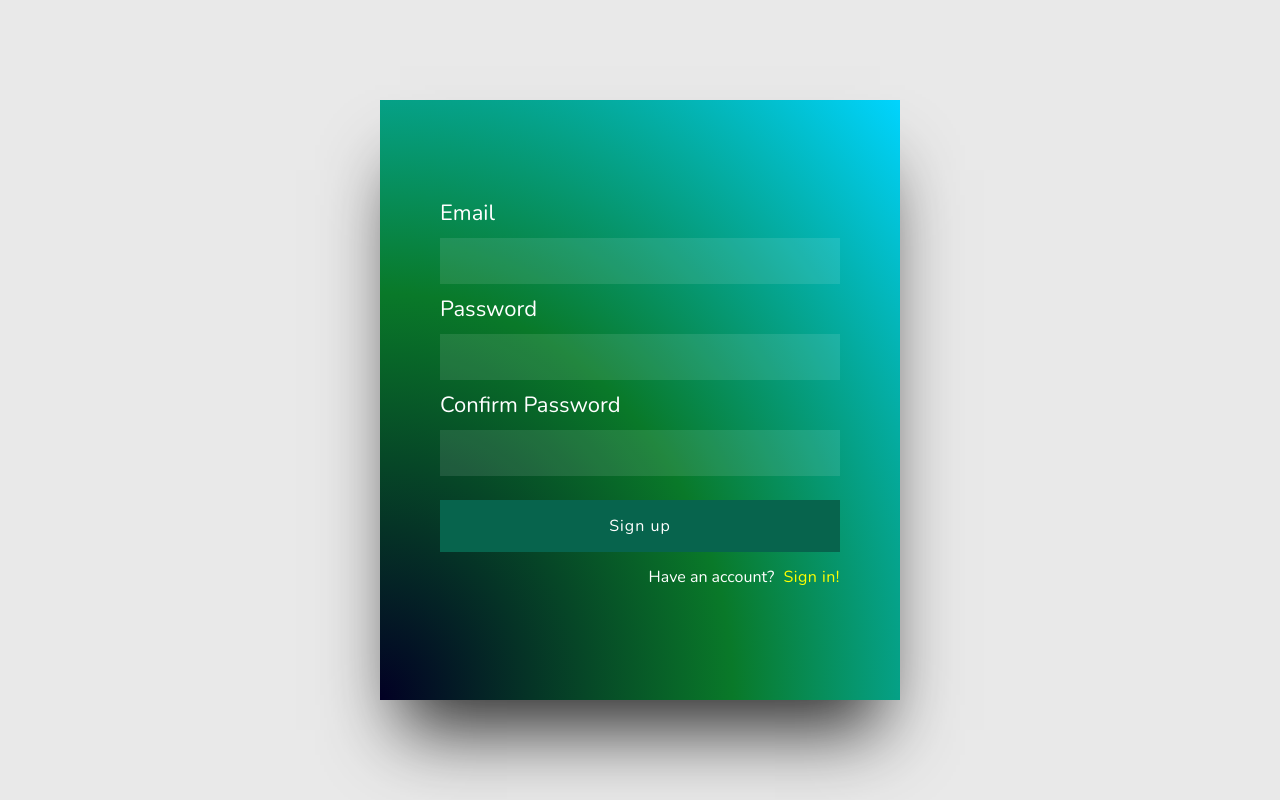
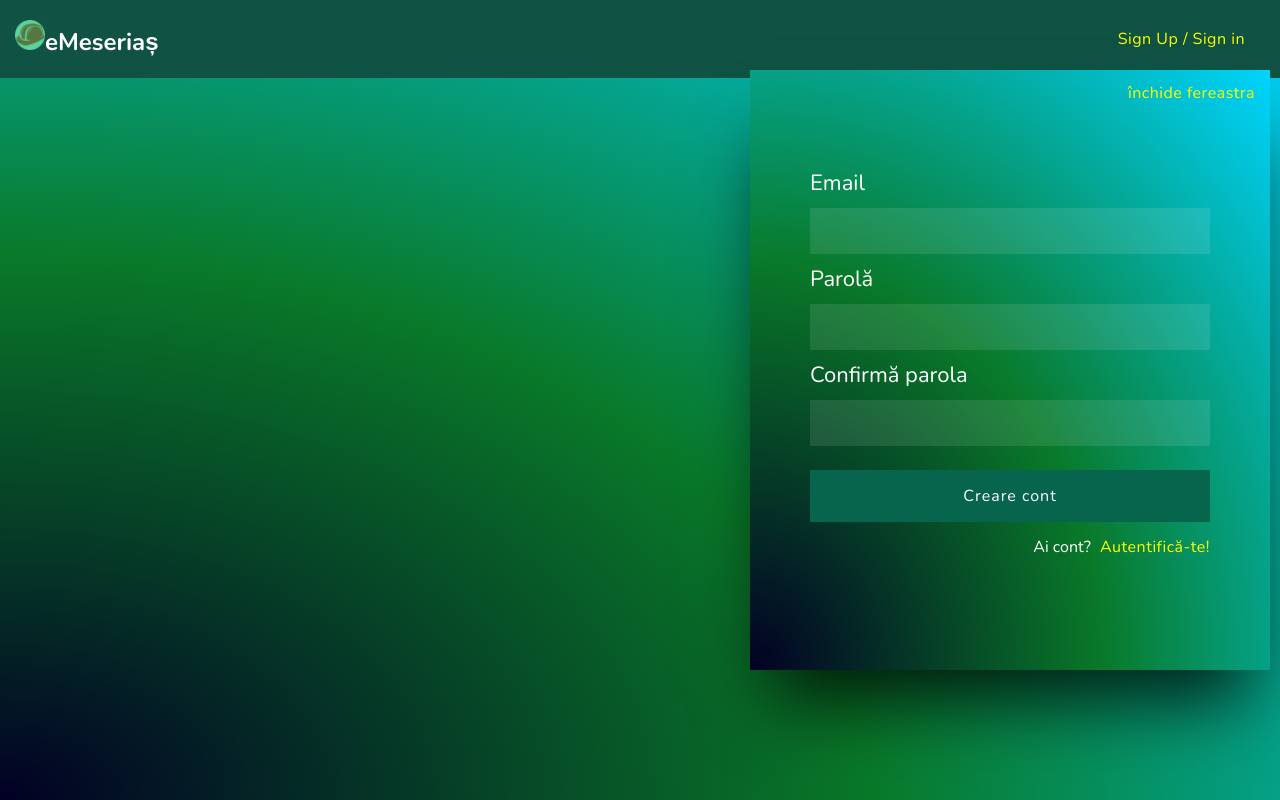
Before and after one commit to sergiuf136/eMeserias, a React (Create React App) app: page / in a window 1280 px wide. Built offline with nearby package versions, Linux system fonts and the light colour scheme; no server answers.

Commit message:
am adaugat sign up peste hero

```diff
--- a/package.json
+++ b/package.json
@@ -9,7 +9,9 @@
     "react": "^17.0.2",
     "react-dom": "^17.0.2",
     "react-scripts": "4.0.3",
-    "web-vitals": "^1.1.1"
+    "web-vitals": "^1.1.1",
+    "firebase-admin": "^8.0.0",
+    "firebase-functions": "^3.1.0"
   },
   "scripts": {
     "start": "react-scripts start",
--- a/public/index.html
+++ b/public/index.html
@@ -19,7 +19,6 @@
       Notice the use of %PUBLIC_URL% in the tags above.
       It will be replaced with the URL of the `public` folder during the build.
       Only files inside the `public` folder can be referenced from the HTML.
-
       Unlike "/favicon.ico" or "favicon.ico", "%PUBLIC_URL%/favicon.ico" will
       work correctly both with client-side routing and a non-root public URL.
       Learn how to configure a non-root public URL by running `npm run build`.
@@ -34,10 +33,8 @@
     <!--
       This HTML file is a template.
       If you open it directly in the browser, you will see an empty page.
-
       You can add webfonts, meta tags, or analytics to this file.
       The build step will place the bundled scripts into the <body> tag.
-
       To begin the development, run `npm start` or `yarn start`.
       To create a production bundle, use `npm run build` or `yarn build`.
     -->
--- a/src/App.js
+++ b/src/App.js
@@ -1,6 +1,6 @@
-import React, { useState, useEffect} from "react";
+import React, { useState, useEffect } from "react";
 import fire from './fire';
-import './App.css';
+import './App2.css';
 import Login from './Login';
 import Hero from './Hero';
 
@@ -11,10 +11,13 @@
   const [emailError, setEmailError] = useState('');
   const [passwordError, setPasswordError] = useState('');
   const [hasAccount, setHasAccount] = useState(false);
+  const [confirmPassword, setConfirmPassword] = useState();
+  const [showAuth, setShowAuth] = useState(true);
 
   const clearInputs = () => {
     setEmail('');
     setPassword('');
+    setConfirmPassword('');
   }
 
   const clearErrors = () => {
@@ -28,7 +31,7 @@
       .auth()
       .signInWithEmailAndPassword(email, password)
       .catch(err => {
-        switch(err.code){
+        switch (err.code) {
           case "auth/invalid-email":
           case "auth/user-disabled":
           case "auth/user-not-found":
@@ -50,7 +53,7 @@
       .auth()
       .createUserWithEmailAndPassword(email, password)
       .catch(err => {
-        switch(err.code){
+        switch (err.code) {
           case "auth/email-already-in-use":
           case "auth/invalid-email":
             setEmailError(err.message);
@@ -63,6 +66,16 @@
       });
   }
 
+  const handleSubmit = () => {
+    // perform all neccassary validations
+    if (password !== confirmPassword) {
+      alert("Parolele nu se potrivesc!");
+    } else {
+      // make API call
+      handleSignup();
+    }
+  }
+
   const handleLogout = () => {
     fire.auth().signOut();
   }
@@ -73,7 +86,7 @@
         clearInputs();
         setUser(user);
       } else {
-      setUser("");
+        setUser("");
       }
     })
   }
@@ -85,11 +98,16 @@
 
   return (
     <div className="App">
-      {user ? (
-        <Hero handleLogout={handleLogout}/>
-      ) : (
-        <Login
-          email={email}
+      {user ? (<
+        Hero handleLogout={handleLogout}
+      />
+      ) : ( <>
+        <Hero handleLogout={handleLogout}
+        showAuth={showAuth}
+        setShowAuth={setShowAuth}
+        user={user}
+        />
+        <Login email={email}
           setEmail={setEmail}
           password={password}
           setPassword={setPassword}
@@ -99,12 +117,16 @@
           setHasAccount={setHasAccount}
           emailError={emailError}
           passwordError={passwordError}
+          confirmPassword={confirmPassword}
+          setConfirmPassword={setConfirmPassword}
+          handleSubmit={handleSubmit}
+          showAuth={showAuth}
+          setShowAuth={setShowAuth}
         />
+        </>
       )}
-
-
-    </div>
-  );
+      </div>
+    );
 }
 
 export default App;
--- /dev/null
+++ b/src/App2.css
@@ -0,0 +1,177 @@
+* {
+    box-sizing: border-box;
+    margin: 0;
+    padding: 0;
+    font-family: "Nunito", sans-serif;
+}
+
+button {
+    border: none;
+    outline: none;
+    width: 100%;
+    padding: 15px 0;
+    color: #fff;
+    font-size: 16px;
+    letter-spacing: 1px;
+    background: #07644d;
+    cursor: pointer;
+}
+
+.button {
+    transition-duration: 0.4s;
+}
+
+.button:hover {
+    background: #013024;
+}
+
+.login {
+    width: 100%;
+    min-height: 100vh;
+    padding: 0 20px;
+    background: #e9e9e9;
+    display: flex;
+}
+
+.loginContainer {
+    position: fixed;
+    top: 70px;
+    right: 10px;
+    padding: 60px;
+    margin: auto;
+    width: 100%;
+    max-width: 520px;
+    min-height: 600px;
+    display: flex;
+    flex-direction: column;
+    justify-content: center;
+    background: radial-gradient( ellipse at left bottom, rgba(2, 0, 36, 1) 0%, rgba(9, 121, 41, 1) 48%, rgba(0, 212, 255, 1) 100%);
+    box-shadow: 0 50px 70px -20px rgba(0, 0, 0, 0.8);
+}
+
+.loginContainer #close {
+    position: inherit;
+    top: inherit;
+    right: inherit;
+    margin-top: 10px;
+    margin-right: 10px;
+    text-align: right;
+    color: yellow;
+    float: right;
+    font-weight: 500;
+    letter-spacing: 0.5px;
+    margin-left: 5px;
+    padding:2px 5px;
+    cursor: pointer;
+    transition: all 200ms ease-in-out;
+}
+
+.loginContainer #close:hover {
+    float: right;
+    cursor: pointer;
+    float: right;
+    padding:2px 5px;
+    background:rgb(2, 54, 47);
+    color:#fff;
+}
+
+.loginContainer label {
+    color: white;
+    margin: 14px 0;
+    display: block;
+    font-size: 22px;
+    line-height: 1;
+}
+
+.loginContainer input {
+    width: 100%;
+    border: none;
+    outline: none;
+    font-size: 19px;
+    padding: 10px;
+    background: rgba(255, 255, 255, 0.1);
+    color: #fff;
+    letter-spacing: 1px;
+}
+
+.loginContainer .btnContainer {
+    width: 100%;
+    padding: 24px 0;
+}
+
+.loginContainer .btnContainer p {
+    margin: 14px 0 0 0;
+    text-align: right;
+    color: #fff;
+}
+
+.loginContainer .btnContainer p span {
+    color: yellow;
+    font-weight: 500;
+    letter-spacing: 0.5px;
+    margin-left: 5px;
+    cursor: pointer;
+    transition: all 400ms ease-in-out;
+}
+
+.loginContainer .btnContainer p span:hover {
+    color: red;
+}
+
+.loginContainer .errorMsg {
+    color: red;
+    font-size: 16px;
+}
+
+.hero {
+    width: 100%;
+    min-height: 100vh;
+    background: radial-gradient( ellipse at left bottom, rgb(2, 0, 36) 0%, rgba(9, 121, 41, 1) 48%, rgba(0, 212, 255, 1) 100%);
+}
+
+.hero #signUp{
+    color: yellow;
+    float: right;
+    font-weight: 500;
+    letter-spacing: 0.5px;
+    margin-left: 5px;
+    padding:2px 5px;
+    cursor: pointer;
+    transition: all 200ms ease-in-out;
+}
+
+.hero #signUp:hover {
+    float: right;
+    cursor: pointer;
+    float: right;
+    padding:2px 5px;
+    background:rgb(2, 54, 47);
+    color:#fff;
+}
+
+.hero nav {
+    position: relative;
+    background: #105344;
+    width: 100%;
+    padding-left: 15px;
+    padding-right: 30px;
+    padding-bottom: 20px;
+    padding-top: 20px;
+    display: flex;
+    align-items: center;
+    justify-content: space-between;
+}
+
+.hero nav h2 {
+    color: #fff;
+}
+
+.hero nav button {
+    width: 86px;
+    padding: 8px 0;
+    background: #00b982;
+}
+
+.hero nav button:hover {
+    background-color: #007e41;
+}
--- a/src/Hero.js
+++ b/src/Hero.js
@@ -1,17 +1,28 @@
 import React from 'react';
 
-const Hero = ({handleLogout}) => {
+const Hero = ({ handleLogout, showAuth, setShowAuth, user }) => {
 
-    return(
+    if (user === '')
+        return (
             <section className="hero">
                 <nav>
+                    <h2><img src="icon2.png" alt="eMeserias Logo" width="30" height="30" />eMeseriaș</h2>
+                    <p id="signUp" onClick={() => setShowAuth(!showAuth)}> Sign Up / Sign in </p>
+                </nav>
 
-                <h2><img src="icon2.png" alt="eMeserias Logo" width="30" height="30"/>eMeseriaș</h2>
+            </section>
+        )
+    else
+        return (
+            <section className="hero">
+                <nav>
+                    <h2><img src="icon2.png" alt="eMeserias Logo" width="30" height="30" />eMeseriaș</h2>
                     <button onClick={handleLogout}>Logout</button>
                 </nav>
 
             </section>
         )
+
 }
 
 export default Hero;
--- a/src/Login.js
+++ b/src/Login.js
@@ -2,76 +2,70 @@
 
 const Login = (props) => {
 
-    const { email,
+    const {
+        email,
         setEmail,
         password,
         setPassword,
         handleLogin,
-        handleSignup,
+        // handleSignup,
         hasAccount,
         setHasAccount,
         emailError,
-        passwordError } = props;
+        passwordError,
+        confirmPassword,
+        setConfirmPassword,
+        handleSubmit,
+        showAuth,
+        setShowAuth
+    } = props;
 
-    return (
-        <section className="login">
-            <div className="loginContainer">
-                <label>
-                    Email
-                </label>
-                <input
-                    type="text"
-                    autoFocus
-                    required
-                    value={email}
-                    onChange={(e) => setEmail(e.target.value)}
-                />
-                <p className="errorMsg">{emailError}</p>
-                <label>
-                    Password
-                </label>
-                <input
-                    type="password"
-                    required
-                    value={password}
-                    onChange={(e) => setPassword(e.target.value)}
-                />
-                <p className="errorMsg">{passwordError}</p>
+    if (showAuth)
+        return (
+            //<section className="login">
+            <div className="loginContainer" >
+                <span id='close' onClick={() => setShowAuth(!showAuth)} >închide fereastra</span>
+                <label> Email </label>
+                <input type="text"
+                    autoFocus required value={email}
+                    onChange={(e) => setEmail(e.target.value)} />
+                <p className="errorMsg"> {emailError} </p>
+                <label> Parolă </label>
+                <input type="password" required value={password}
+                    onChange={(e) => setPassword(e.target.value)} />
+                <p className="errorMsg" > {passwordError} </p>
                 {!hasAccount &&
                     <>
-                        <label>
-                            Confirm Password
-                    </label>
-                        <input
-                            type="password"
-                            required
-                            value={password}
-                            onChange={(e) => setPassword(e.target.value)}
+                        <label>Confirmă parola </label>
+                        <input type="password"
+                            required value={confirmPassword}
+                            onChange={(e) => setConfirmPassword(e.target.value)}
                         />
 
-                        <p className="errorMsg">{passwordError}</p>
-                    </>}
+                        <p className="errorMsg"> {passwordError}</p>
+                    </>
+                }
                 <div className="btnContainer">
-
-                    {hasAccount ? (
-                        <>
-                            <button onClick={handleLogin}>
-                                Sign in</button>
-                            <p>Don't have an account?<span onClick={() => setHasAccount(!hasAccount)}>Sign up</span></p>
-                        </>
-                    ) : (
+                    {hasAccount ?
+                        (
                             <>
-                                <button onClick={handleSignup}>
-                                    Sign up
-                            </button>
-                                <p>Have an account? <span onClick={() => setHasAccount(!hasAccount)}>Sign in!</span></p>
+                                <button onClick={handleLogin} > Autentificare </button>
+                                <p > Nu ai cont?<span onClick={() => setHasAccount(!hasAccount)}>Fă-ți cont!</span></p>
+                            </>
+                        ) : (
+                            <>
+                                <button onClick={handleSubmit} > Creare cont </button>
+                                <p > Ai cont? <span onClick={() => setHasAccount(!hasAccount)} > Autentifică-te! </span></p>
                             </>
                         )}
                 </div>
 
             </div>
-        </section>
-    )
+            //</section>
+        )
+    else {
+        return null;
+    }
 }
 
 export default Login;
--- a/src/index.js
+++ b/src/index.js
@@ -2,6 +2,7 @@
 import ReactDOM from 'react-dom';
 import './index.css';
 import App from './App';
+// import Hero from './Hero';
 
 ReactDOM.render(
   <React.StrictMode>
```
Also changed, not shown: public/404.html (added, +33 -0 lines), firebase.json (added), 2 other files (tests, documents, lock files or other folders). Lines whose indentation alone changed are shown as unchanged.
